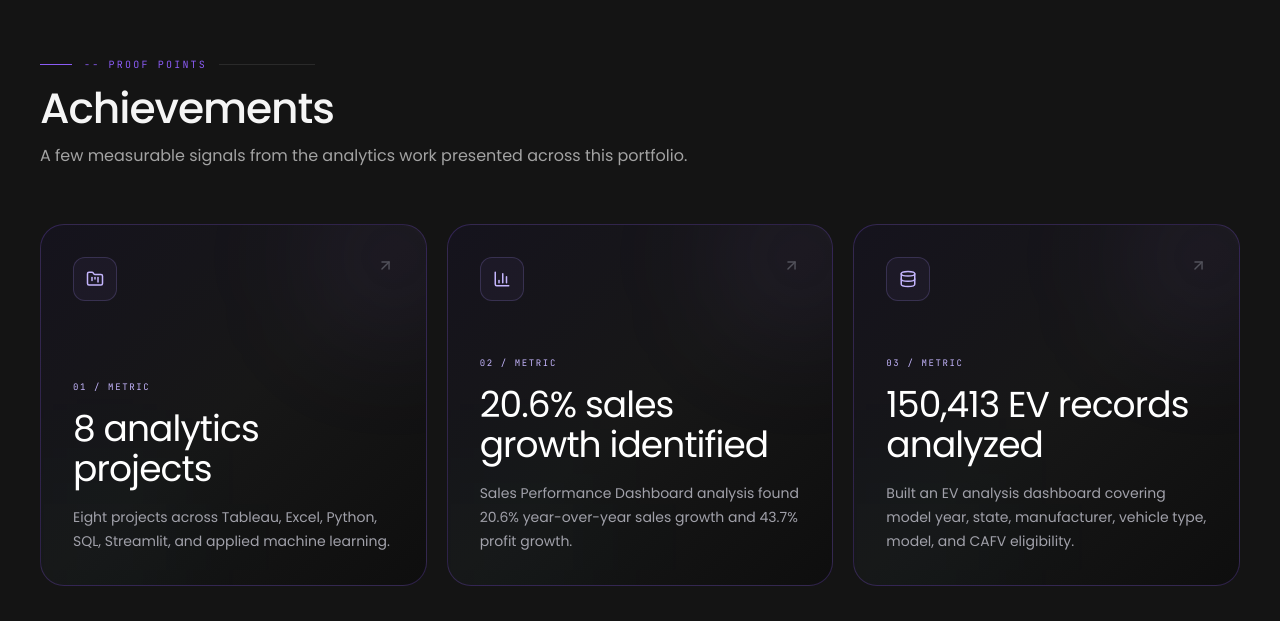
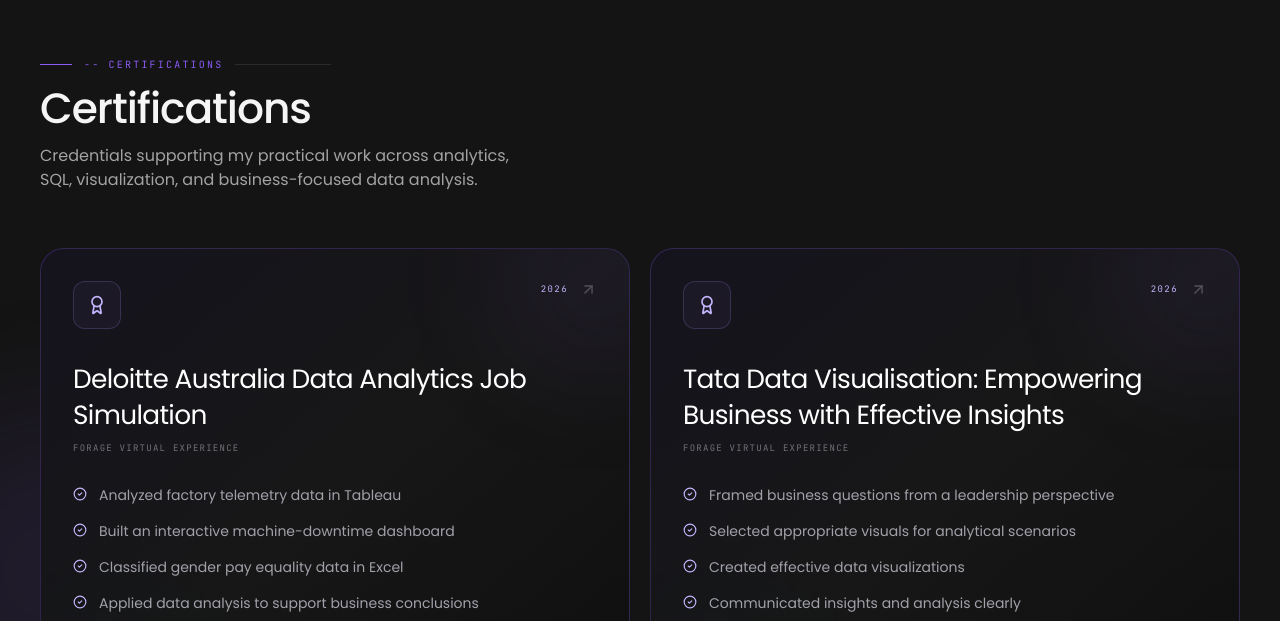
Before and after one commit to bhaskar-nb/portfolio, a Next.js app: page / in a window 1280 px wide. Shown: the part 3579-4200 px from the top of the page. Built offline with nearby package versions, Linux system fonts and the light colour scheme.

Commit message:
Remove achievements section

```diff
--- a/app/page.tsx
+++ b/app/page.tsx
@@ -5,7 +5,6 @@ import Hero from "@/components/Hero";
 import About from "@/components/About";
 import Projects from "@/components/Projects";
 import Skills from "@/components/Skills";
-import Achievements from "@/components/Achievements";
 import Certifications from "@/components/Certifications";
 import Education from "@/components/Education";
 import Contact from "@/components/Contact";
@@ -25,7 +24,6 @@ export default function Home() {
         <SectionReveal><About /></SectionReveal>
         <Skills />
         <SectionReveal><Projects /></SectionReveal>
-        <SectionReveal><Achievements /></SectionReveal>
         <SectionReveal><Certifications /></SectionReveal>
         <SectionReveal><Education /></SectionReveal>
         <SectionReveal><Contact /></SectionReveal>
```
